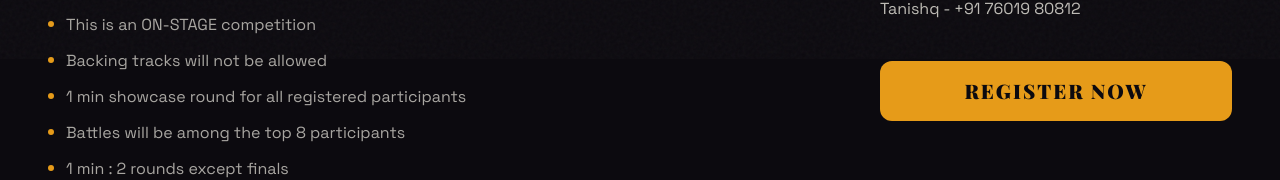
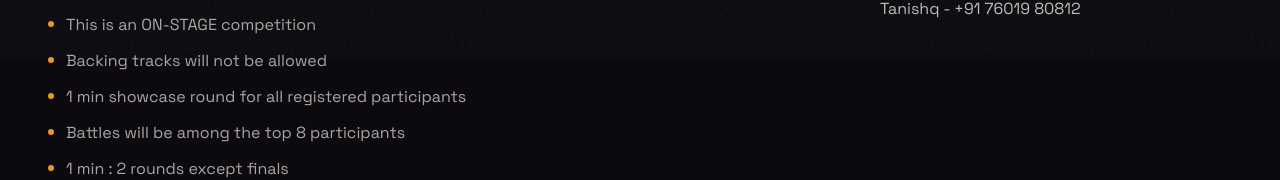
Before and after one commit to fetsanskritiwebsite-lang/fetsu_Sanskriti_26, a React (Vite) app: page /event/beat-box in a window 1280 px wide. Shown: the part 741-921 px from the top of the page. Built offline with nearby package versions, Linux system fonts and the light colour scheme; the HTML template or start-up script is replaced by a standard one; a web font is replaced by a local one.

Commit message:
closed reg links

```diff
--- a/src/pages/EventPage.tsx
+++ b/src/pages/EventPage.tsx
@@ -229,7 +229,8 @@ const EventPage = () => {
                 ))}
               </div>
             </div>
-            {event.reglink !== "TBA" ? (
+
+            {/*event.reglink !== "TBA" ? (
               <a
                 href={event.reglink}
                 target="_blank"
@@ -242,7 +243,8 @@ const EventPage = () => {
               <button disabled className="w-full font-display text-lg md:text-xl font-black tracking-widest uppercase px-8 py-4 rounded-xl bg-gold/50 text-gold-foreground/50 cursor-not-allowed transition-all duration-300">
                 Registration TBA
               </button>
-            )}
+            )*/}
+
           </motion.div>
         </div>
       </div>
```
